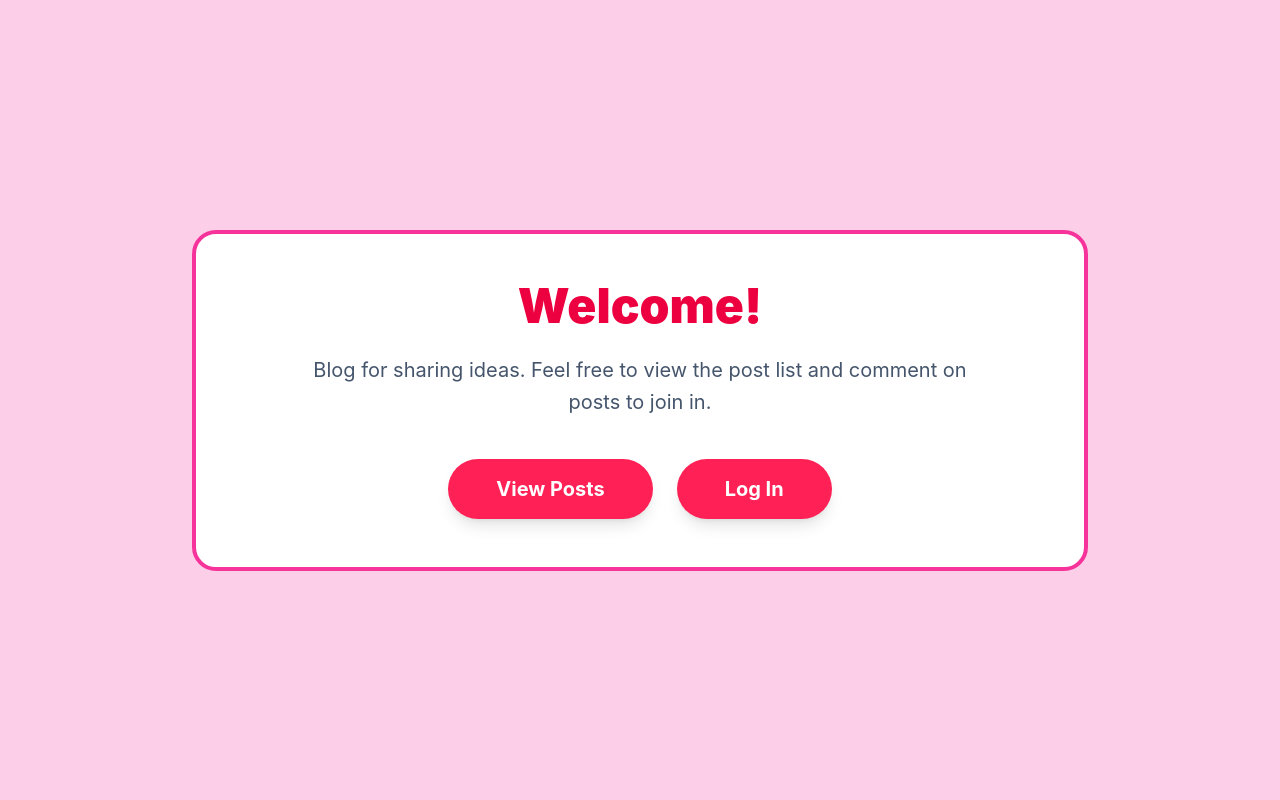
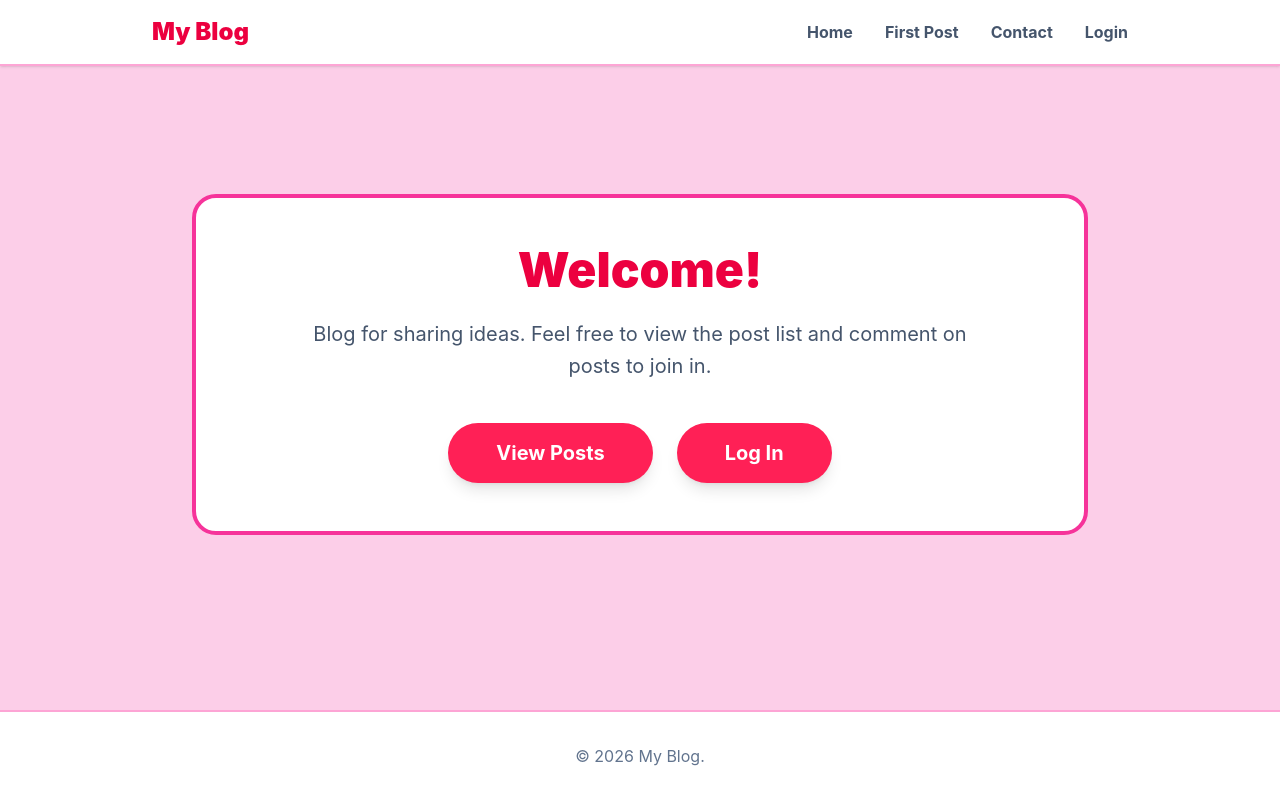
Before and after one commit to Tyler-Hebner/react-blog-app, a React (Vite) app: page / in a window 1280 px wide. Built offline with nearby package versions, Linux system fonts and the light colour scheme.

Commit message:
Added Navbar and Footer to landing page

```diff
--- a/src/routes/HomePage.jsx
+++ b/src/routes/HomePage.jsx
@@ -1,6 +1,7 @@
 import { Link } from 'react-router';
 import { useAuth, useUsername } from '../components/AuthContext';
 import NavBar from '../components/NavBar';
+import Footer from '../components/Footer';
 
 
 export default function HomePage() {
@@ -8,6 +9,7 @@ export default function HomePage() {
 
   return (
   <div className="min-h-screen bg-pink-200 font-sans text-slate-900 flex flex-col">
+    <NavBar/>
     <main className="flex-grow flex flex-col items-center justify-center px-10 py-20">
 
         <div className="bg-white p-12 rounded-3xl border-4 border-pink-500 max-w-4xl w-full text-center transform hover:scale-[1.01] transition-transform">
@@ -47,6 +49,7 @@ export default function HomePage() {
           </div>
     </div>
     </main>
+    <Footer/>
     </div>
   )
 }
```
